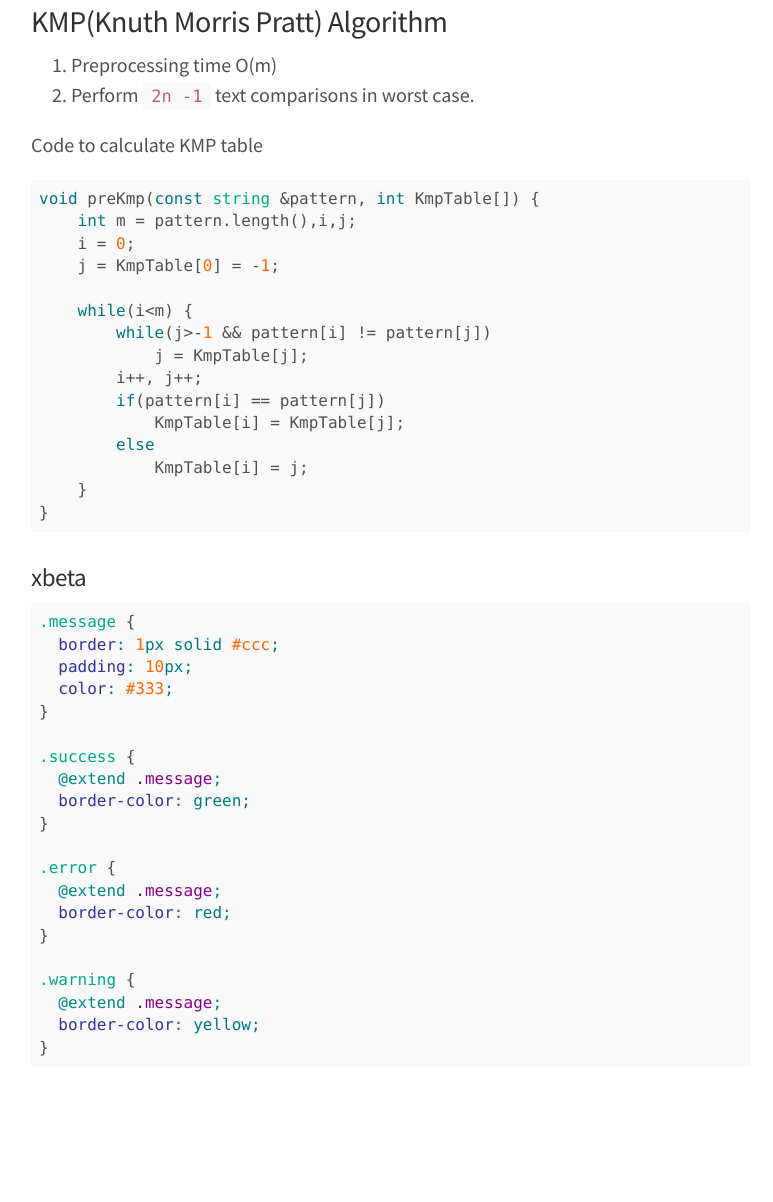
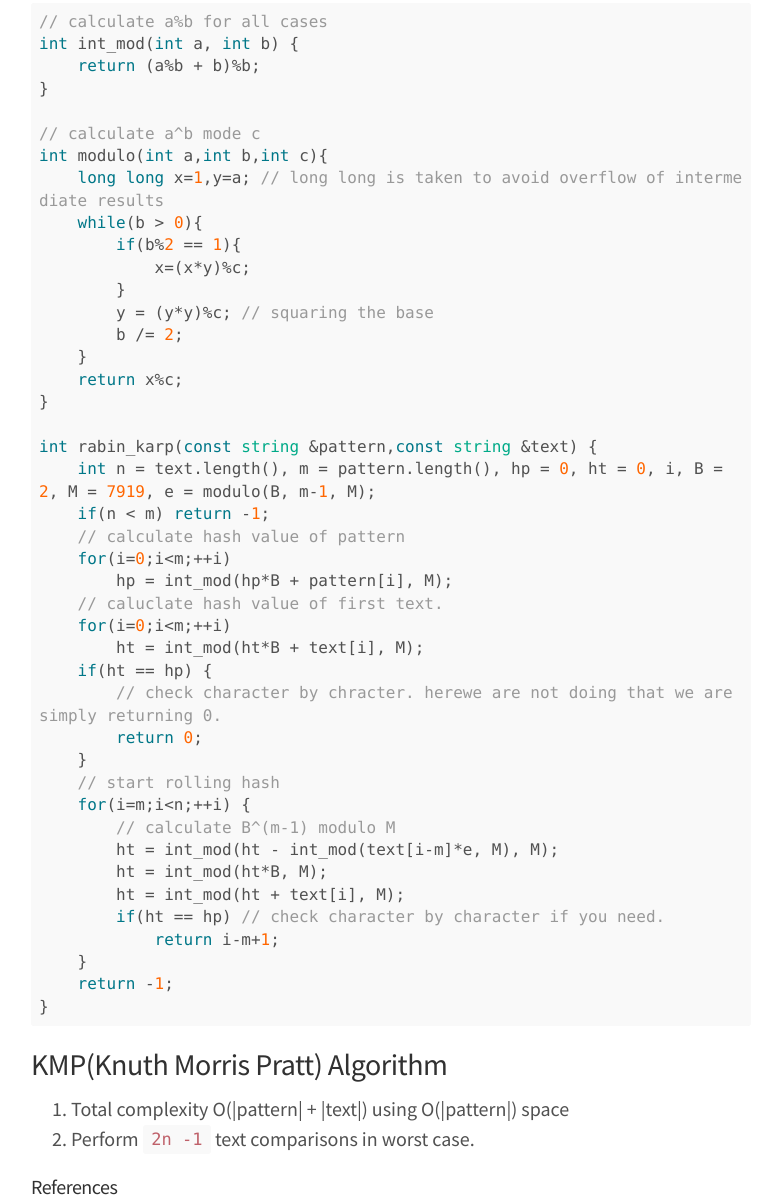
Before and after one commit to algoproject/algoproject.github.io, a plain HTML site: page posts/string-search-algorithms.html in a window 1280 px wide. Shown: the part 677-1879 px from the top of the page, without its empty margins (249-1022 px from the left). Before the commit the page ends 1824 px from the top, so only its background shows below. Drawn offline with Linux system fonts and the light colour scheme.

Commit message:
rabin karp

```diff
--- a/posts/string-search-algorithms.html
+++ b/posts/string-search-algorithms.html
@@ -22,7 +22,7 @@
 	     <div class="container content">
 	     	<div class="post">
 	     		<h1 class="post-title">String Search Algorithms</h1>
-	     		<span class="post-date">January 10th 2014</span>
+	     		<span class="post-date">January 14th 2014</span>
 	     		<h2 id="brute-force">Brute Force</h2>
 <p>if n is length of text and m is length of pattern we have to search at all position starting from 0 to n-m.</p>
 <pre class="highlight"><code class="cpp"><span class="keyword">int</span> Bf(<span class="keyword">const</span> <span class="built_in">string</span> &amp;pattern, <span class="keyword">const</span> <span class="built_in">string</span> &amp;text) {
@@ -38,48 +38,58 @@
 }</code></pre>
 <h2 id="rabin-karp-algorithm">Rabin Karp Algorithm</h2>
 <p>In this method we use hashing</p>
+<pre class="highlight"><code class="cpp"><span class="comment">// calculate a%b for all cases</span>
+<span class="keyword">int</span> int_mod(<span class="keyword">int</span> a, <span class="keyword">int</span> b) {
+    <span class="keyword">return</span> (a%b + b)%b;
+}
+
+<span class="comment">// calculate a^b mode c</span>
+<span class="keyword">int</span> modulo(<span class="keyword">int</span> a,<span class="keyword">int</span> b,<span class="keyword">int</span> c){
+    <span class="keyword">long</span> <span class="keyword">long</span> x=<span class="number">1</span>,y=a; <span class="comment">// long long is taken to avoid overflow of intermediate results</span>
+    <span class="keyword">while</span>(b &gt; <span class="number">0</span>){
+        <span class="keyword">if</span>(b%<span class="number">2</span> == <span class="number">1</span>){
+            x=(x*y)%c;
+        }
+        y = (y*y)%c; <span class="comment">// squaring the base</span>
+        b /= <span class="number">2</span>;
+    }
+    <span class="keyword">return</span> x%c;
+}
+
+<span class="keyword">int</span> rabin_karp(<span class="keyword">const</span> <span class="built_in">string</span> &amp;pattern,<span class="keyword">const</span> <span class="built_in">string</span> &amp;text) {
+    <span class="keyword">int</span> n = text.length(), m = pattern.length(), hp = <span class="number">0</span>, ht = <span class="number">0</span>, i, B = <span class="number">2</span>, M = <span class="number">7919</span>, e = modulo(B, m-<span class="number">1</span>, M);
+    <span class="keyword">if</span>(n &lt; m) <span class="keyword">return</span> -<span class="number">1</span>;
+    <span class="comment">// calculate hash value of pattern</span>
+    <span class="keyword">for</span>(i=<span class="number">0</span>;i&lt;m;++i)
+        hp = int_mod(hp*B + pattern[i], M);
+    <span class="comment">// caluclate hash value of first text.</span>
+    <span class="keyword">for</span>(i=<span class="number">0</span>;i&lt;m;++i)
+        ht = int_mod(ht*B + text[i], M);
+    <span class="keyword">if</span>(ht == hp) {
+        <span class="comment">// check character by chracter. herewe are not doing that we are simply returning 0.</span>
+        <span class="keyword">return</span> <span class="number">0</span>;
+    }
+    <span class="comment">// start rolling hash</span>
+    <span class="keyword">for</span>(i=m;i&lt;n;++i) {
+        <span class="comment">// calculate B^(m-1) modulo M</span>
+        ht = int_mod(ht - int_mod(text[i-m]*e, M), M);
+        ht = int_mod(ht*B, M);
+        ht = int_mod(ht + text[i], M);
+        <span class="keyword">if</span>(ht == hp) <span class="comment">// check character by character if you need.</span>
+            <span class="keyword">return</span> i-m+<span class="number">1</span>;
+    }
+    <span class="keyword">return</span> -<span class="number">1</span>;
+}</code></pre>
 <h2 id="kmp-knuth-morris-pratt-algorithm">KMP(Knuth Morris Pratt) Algorithm</h2>
 <ol>
-<li>Preprocessing time O(m)</li>
+<li>Total complexity O(|pattern| + |text|) using O(|pattern|) space</li>
 <li>Perform <code>2n -1</code> text comparisons in worst case.</li>
 </ol>
-<p>Code to calculate KMP table</p>
-<pre class="highlight"><code class="cpp"><span class="keyword">void</span> preKmp(<span class="keyword">const</span> <span class="built_in">string</span> &amp;pattern, <span class="keyword">int</span> KmpTable[]) {
-    <span class="keyword">int</span> m = pattern.length(),i,j;
-    i = <span class="number">0</span>;
-    j = KmpTable[<span class="number">0</span>] = -<span class="number">1</span>;
-
-    <span class="keyword">while</span>(i&lt;m) {
-        <span class="keyword">while</span>(j&gt;-<span class="number">1</span> &amp;&amp; pattern[i] != pattern[j])
-            j = KmpTable[j];
-        i++, j++;
-        <span class="keyword">if</span>(pattern[i] == pattern[j])
-            KmpTable[i] = KmpTable[j];
-        <span class="keyword">else</span>
-            KmpTable[i] = j;
-    }
-}</code></pre>
-<h3 id="xbeta">xbeta</h3>
-<pre class="highlight"><code class="scss"><span class="class">.message</span> {
-  <span class="attribute">border</span><span class="value">: <span class="number">1</span>px solid <span class="hexcolor">#ccc</span>;</span>
-  <span class="attribute">padding</span><span class="value">: <span class="number">10</span>px;</span>
-  <span class="attribute">color</span><span class="value">: <span class="hexcolor">#333</span>;</span>
-}
-
-<span class="class">.success</span> {
-  <span class="at_rule">@<span class="keyword">extend</span><span class="preprocessor"> .message</span>;</span>
-  <span class="attribute">border-color</span><span class="value">: green;</span>
-}
-
-<span class="class">.error</span> {
-  <span class="at_rule">@<span class="keyword">extend</span><span class="preprocessor"> .message</span>;</span>
-  <span class="attribute">border-color</span><span class="value">: red;</span>
-}
-
-<span class="class">.warning</span> {
-  <span class="at_rule">@<span class="keyword">extend</span><span class="preprocessor"> .message</span>;</span>
-  <span class="attribute">border-color</span><span class="value">: yellow;</span>
-}</code></pre>
+<h4 id="references">References</h4>
+<ol>
+<li><a href="http://en.wikipedia.org/wiki/Knuth%E2%80%93Morris%E2%80%93Pratt_algorithm"><a href="http://en.wikipedia.org/wiki/Knuth%E2%80%93Morris%E2%80%93Pratt_algorithm">http://en.wikipedia.org/wiki/Knuth%E2%80%93Morris%E2%80%93Pratt_algorithm</a></a></li>
+<li><a href="http://community.topcoder.com/tc?module=Static&amp;d1=tutorials&amp;d2=stringSearching"><a href="http://community.topcoder.com/tc?module=Static&amp;d1=tutorials&amp;d2=stringSearching">http://community.topcoder.com/tc?module=Static&amp;d1=tutorials&amp;d2=stringSearching</a></a></li>
+</ol>
 
 	     	</div>
 	     </div>
```
Also changed, not shown: index.html (+5 -5 lines), posts/integer-factorization.html (+3 -2 lines).
